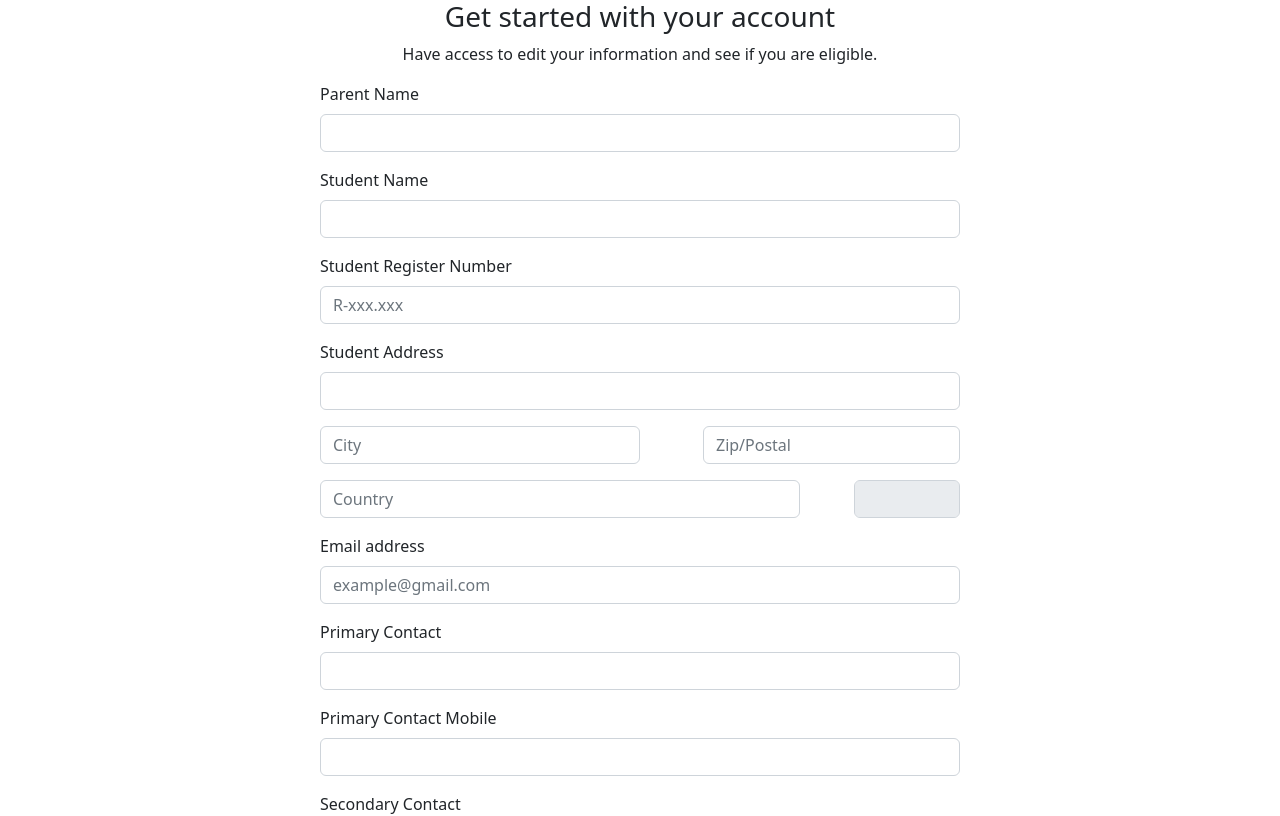
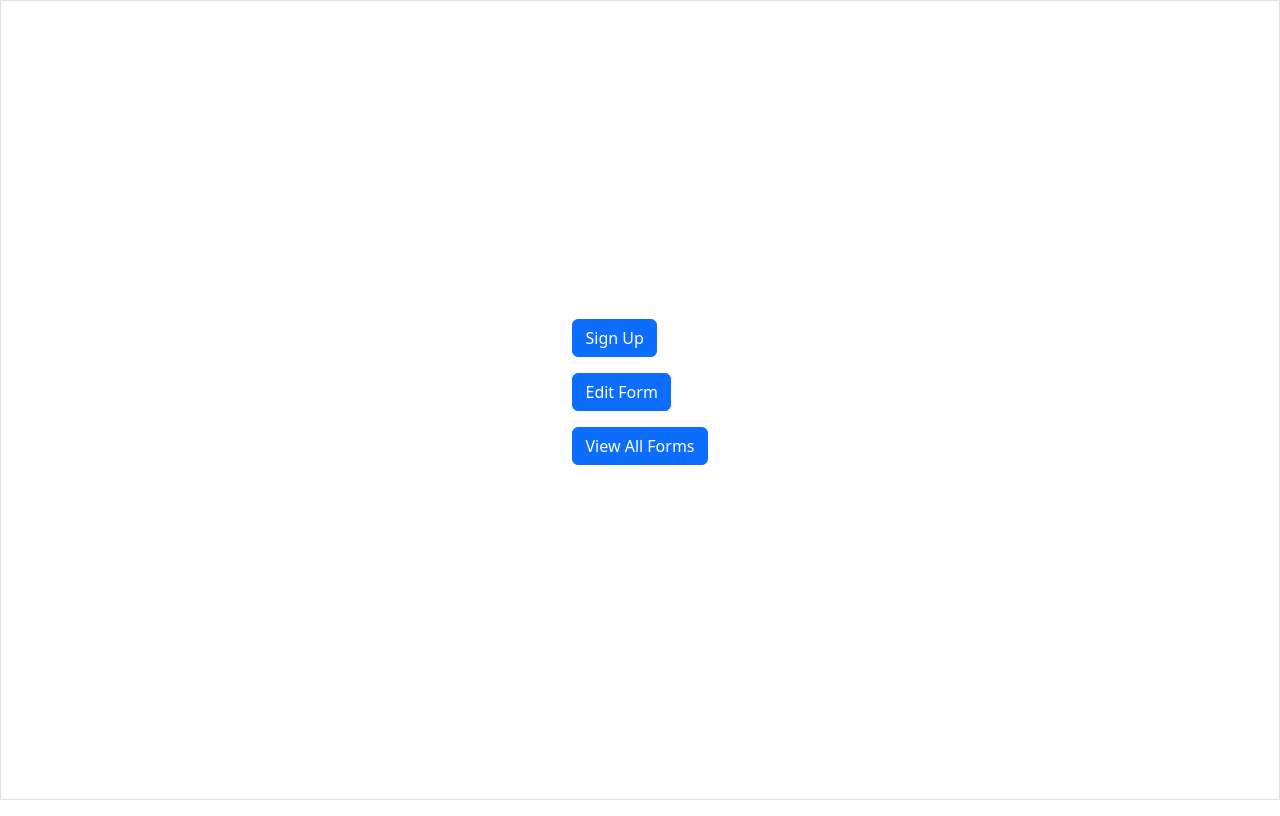
Before and after one commit to dteran24/sp-app, a React (Create React App) app in the folder my-app/: page / in a window 1280 px wide. Shown: the top 816 px of the page. Built offline with nearby package versions, Linux system fonts and the light colour scheme.

Commit message:
set up navigation for each screen

```diff
--- a/my-app/package.json
+++ b/my-app/package.json
@@ -11,6 +11,7 @@
     "@types/react": "^18.0.35",
     "@types/react-bootstrap": "^0.32.32",
     "@types/react-dom": "^18.0.11",
+    "@types/react-router-dom": "^5.3.3",
     "axios": "^1.3.5",
     "bootstrap": "^5.2.3",
     "react": "^18.2.0",
--- a/my-app/src/App.tsx
+++ b/my-app/src/App.tsx
@@ -1,12 +1,22 @@
 import React from 'react';
 import './App.css';
 import Signup from './pages/Signup';
+import Home from './pages/Home';
+import Search from './pages/Search';
+import ViewAll from './pages/ViewAll';
+import { Routes, Route } from "react-router-dom";
 
 function App() {
   return (
-    <>
-      <Signup/>
-    </>
+
+    <Routes>
+        <Route path="/" element={<Home/>}/>
+        <Route path="signup" element={<Signup/>} />
+        <Route path="search" element={<Search/>} />
+        <Route path="viewall" element={<ViewAll />} />
+
+    </Routes>
+
   );
 }
 
--- a/my-app/src/index.css
+++ b/my-app/src/index.css
@@ -1,3 +1,4 @@
+
 body {
   margin: 0;
   font-family: -apple-system, BlinkMacSystemFont, 'Segoe UI', 'Roboto', 'Oxygen',
--- /dev/null
+++ b/my-app/src/pages/Home.tsx
@@ -0,0 +1,24 @@
+import { Button } from "react-bootstrap";
+import { Link } from "react-router-dom";
+
+function Home() {
+  return (
+    <div
+      style={{ height: "100vh" }}
+      className="d-flex justify-content-center align-items-center border"
+    >
+      <div className="d-flex flex-column">
+        <Link to="/signup">
+          <Button className="mb-3">Sign Up</Button>
+        </Link>
+        <Link to="search">
+          <Button className="mb-3">Edit Form</Button>
+        </Link>
+        <Link to="viewall">
+          <Button className="mb-3">View All Forms</Button>
+        </Link>
+      </div>
+    </div>
+  );
+}
+export default Home;
--- /dev/null
+++ b/my-app/src/pages/Search.tsx
@@ -0,0 +1,5 @@
+function Search() {
+    return (<>
+    <h1>Search PAge</h1></>)
+}
+export default Search;
--- /dev/null
+++ b/my-app/src/pages/ViewAll.tsx
@@ -0,0 +1,4 @@
+function ViewAll() {
+    return(<><h1>View all page</h1></>)
+}
+export default ViewAll;
```
Also changed, not shown: my-app/src/components/SearchBar.tsx (added, +12 -0 lines), my-app/src/index.tsx (+9 -0 lines), 2 other files (tests, documents, lock files or other folders).
